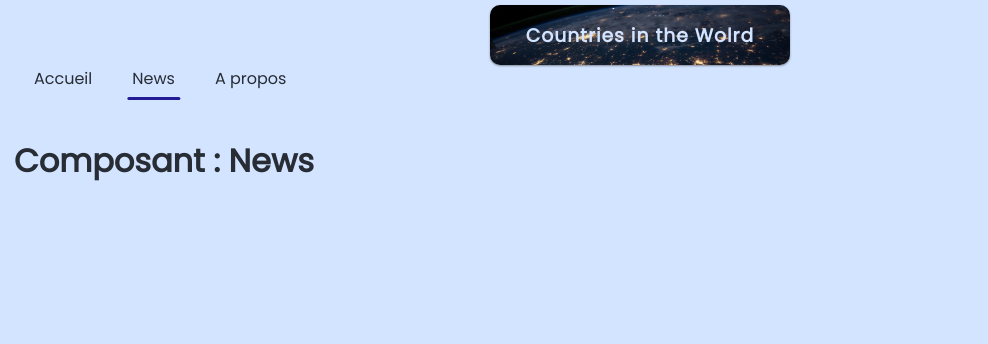
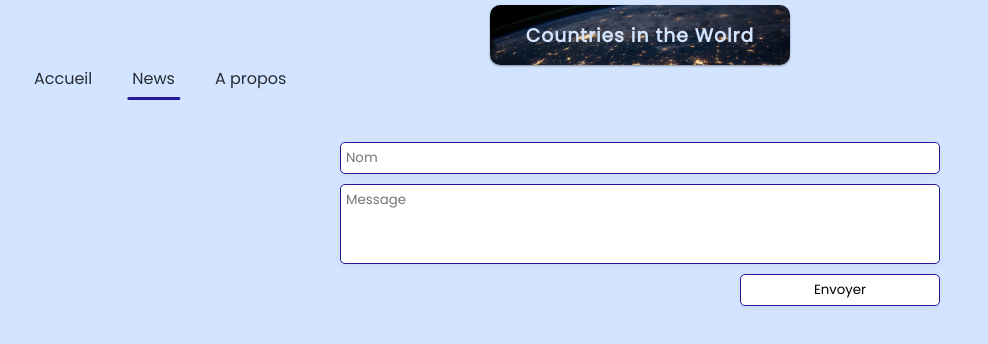
Before and after one commit to wahoostik/country-react, a React (Create React App) app: page /news in a window 1280 px wide. Shown: the top 344 px of the page, without its empty margins (0-988 px from the left). Built offline with nearby package versions, Linux system fonts and the light colour scheme.

Commit message:
style news

```diff
--- a/src/pages/News.js
+++ b/src/pages/News.js
@@ -5,7 +5,11 @@ const News = () => (
 <div className='news-container'>
     <Navigation />
     <Logo />
-        <h1>Composant : News</h1>
+        <form>
+            <input type="text" placeholder="Nom" />
+            <textarea placeholder="Message"></textarea>
+            <input type="submit" value="Envoyer" />
+        </form>
 </div>
 );
 
--- a/src/styles/index.scss
+++ b/src/styles/index.scss
@@ -3,3 +3,4 @@
 @import "./components/logo";
 @import "./components/card";
 @import "./components/countries";
+@import "./pages/news"
--- /dev/null
+++ b/src/styles/pages/_news.scss
@@ -0,0 +1,43 @@
+.news-container {
+  h1 {
+    text-align: center;
+    margin-bottom: 10px;
+  }
+  form {
+    display: grid;
+    min-width: 400px;
+    text-align: center;
+    width: 50%;
+    max-width: 600px;
+    margin: 0 auto;
+
+    input,
+    textarea {
+      margin: 5px 0;
+      padding: 5px;
+      border-radius: 5px;
+      border: 1px solid $color-1;
+      resize: none;
+      box-shadow: 0 2px 6px rgba(0, 0, 0, 0.05);
+    }
+    textarea {
+      height: 80px;
+    }
+    p {
+      font-size: 0.8rem;
+      color: red;
+    }
+    input[type="submit"] {
+      width: 200px;
+      margin-left: auto;
+      cursor: pointer;
+      transition: 0.4s;
+      background: $color-5;
+
+      &:hover {
+        background: $color-1;
+        color: white;
+      }
+    }
+  }
+}
```
